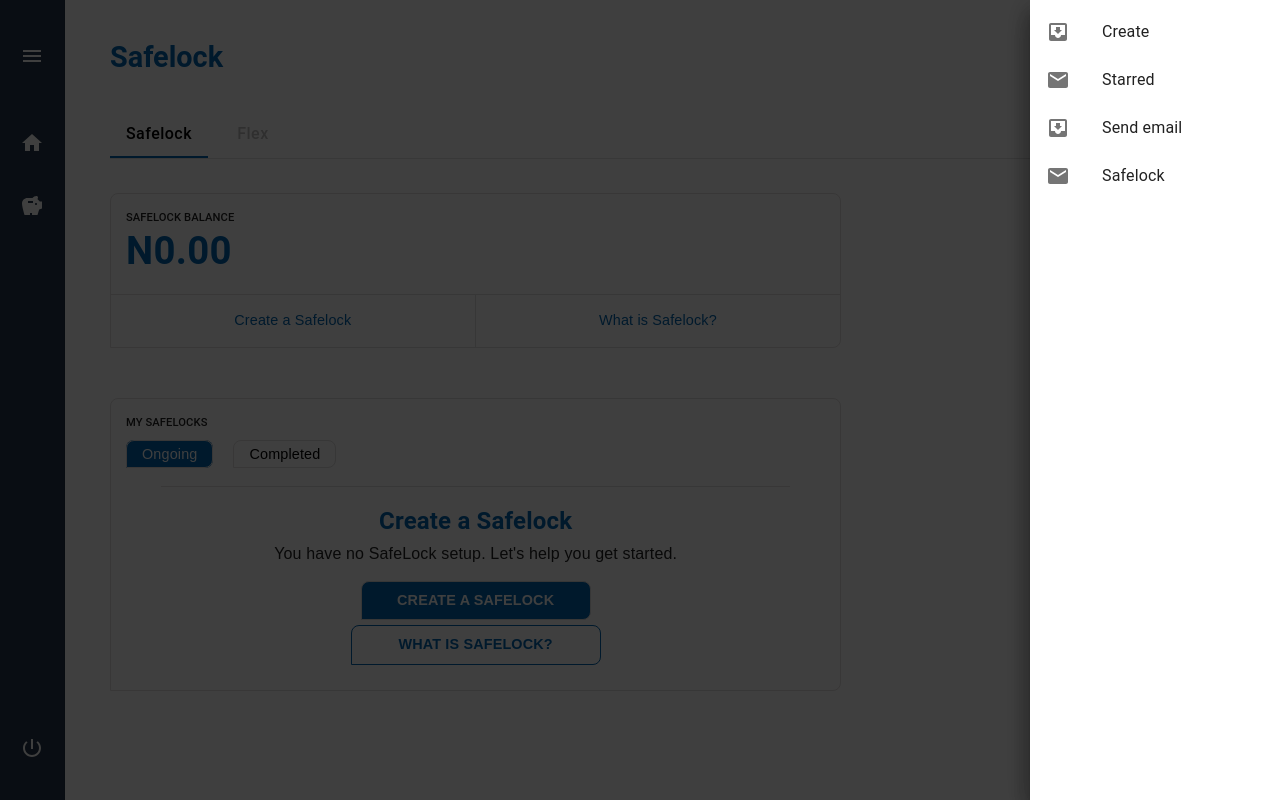
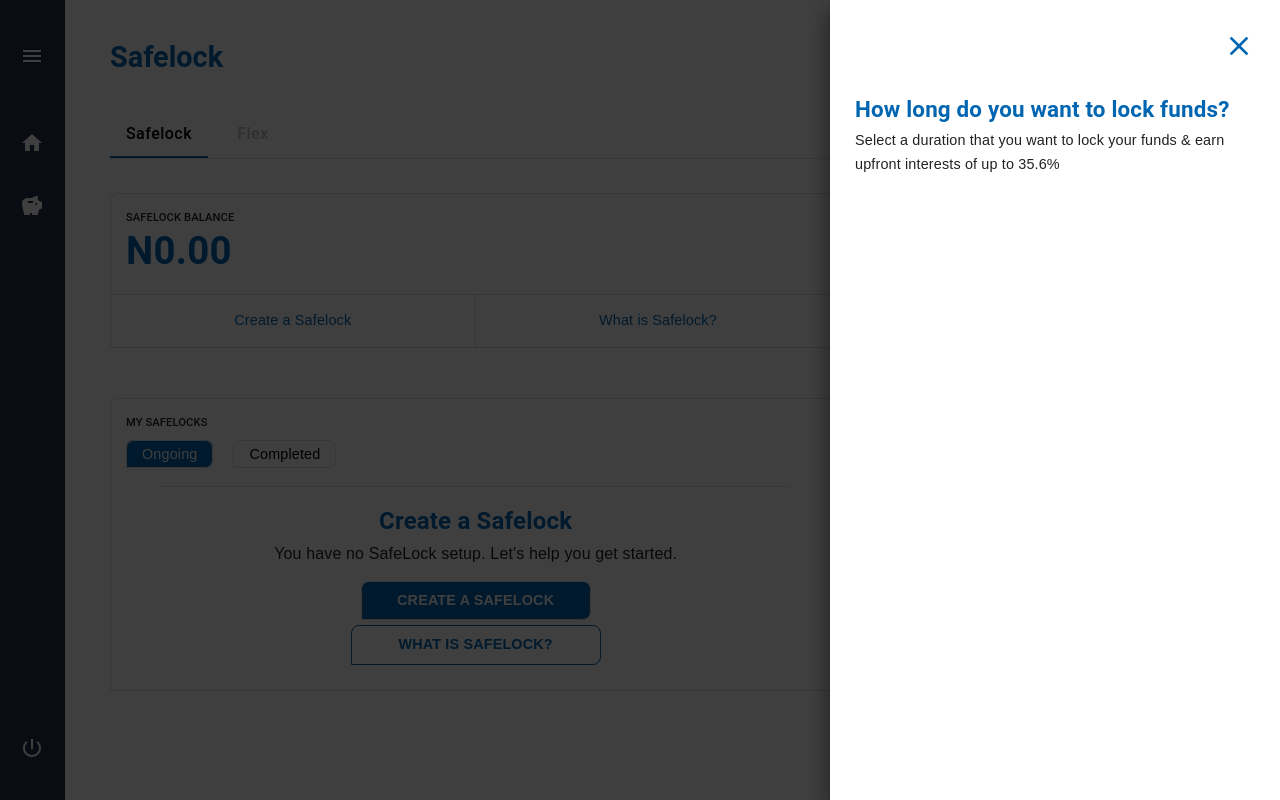
Before and after one commit to Ubongg/piggy-clone, a Next.js app: page /safelock in a window 1280 px wide. Both pictures are taken after a click on the element "Create a Safelock". Built offline with nearby package versions, Linux system fonts and the light colour scheme.

Commit message:
started styling make safelock component

```diff
--- a/package.json
+++ b/package.json
@@ -20,7 +20,7 @@
     "eslint-config-next": "13.4.19",
     "mongodb": "^6.0.0",
     "mongoose": "^6.11.1",
-    "next": "13.4.19",
+    "next": "^13.5.4",
     "next-auth": "^4.23.1",
     "react": "18.2.0",
     "react-dom": "18.2.0",
--- a/src/app/layout.js
+++ b/src/app/layout.js
@@ -1,6 +1,7 @@
 import "./globals.css";
 import { Inter } from "next/font/google";
-import { Box, ThemeProvider } from "@mui/material";
+import { Box } from "@mui/material";
+import { ThemeProvider } from "@mui/material/styles";
 import { theme } from "@/components/theme/theme";
 import Sidebar from "@/components/sidebar/Sidebar";
 import { AppProvider } from "@/components/context/context";
--- a/src/app/safelock/page.jsx
+++ b/src/app/safelock/page.jsx
@@ -6,9 +6,9 @@ import { useTheme } from "@mui/material/styles";
 import ProfileButton from "@/components/profileButton/ProfileButton";
 import { TabPanel, TabList, TabContext } from "@mui/lab";
 import React, { useState } from "react";
-import CreateSafelock from "@/components/createSafelock/createSafelock";
 import AboutSafelock from "@/components/aboutSafelock/AboutSafelock";
 import { useGlobalContext } from "@/components/context/context";
+import MakeSafelock from "@/components/makeSafelock/MakeSafelock";
 
 const Safelock = () => {
   const theme = useTheme();
@@ -26,20 +26,6 @@ const Safelock = () => {
   const handleChange = (event, newValue) => {
     setValue(newValue);
   };
-
-  const createSafelockList = (anchor) => (
-    <CreateSafelock
-      toggleCreateSafelockDrawer={toggleCreateSafelockDrawer}
-      anchor={anchor}
-    />
-  );
-
-  const aboutSafelockList = (anchor) => (
-    <AboutSafelock
-      toggleAboutSafelockDrawer={toggleAboutSafelockDrawer}
-      anchor={anchor}
-    />
-  );
 
   return (
     <Box
@@ -168,7 +154,10 @@ const Safelock = () => {
                       open={createSafelock[anchor]}
                       onClose={toggleCreateSafelockDrawer(anchor, false)}
                     >
-                      {createSafelockList(anchor)}
+                      <MakeSafelock
+                        toggleCreateSafelockDrawer={toggleCreateSafelockDrawer}
+                        anchor={anchor}
+                      />
                     </Drawer>
                   </React.Fragment>
                 ))}
@@ -193,7 +182,10 @@ const Safelock = () => {
                       open={aboutSafelock[anchor]}
                       onClose={toggleAboutSafelockDrawer(anchor, false)}
                     >
-                      {aboutSafelockList(anchor)}
+                      <AboutSafelock
+                        toggleAboutSafelockDrawer={toggleAboutSafelockDrawer}
+                        anchor={anchor}
+                      />
                     </Drawer>
                   </React.Fragment>
                 ))}
@@ -346,7 +338,10 @@ const Safelock = () => {
                       open={createSafelock[anchor]}
                       onClose={toggleCreateSafelockDrawer(anchor, false)}
                     >
-                      {createSafelockList(anchor)}
+                      <MakeSafelock
+                        toggleCreateSafelockDrawer={toggleCreateSafelockDrawer}
+                        anchor={anchor}
+                      />
                     </Drawer>
                   </React.Fragment>
                 ))}
@@ -380,7 +375,10 @@ const Safelock = () => {
                       open={aboutSafelock[anchor]}
                       onClose={toggleAboutSafelockDrawer(anchor, false)}
                     >
-                      {aboutSafelockList(anchor)}
+                      <AboutSafelock
+                        toggleAboutSafelockDrawer={toggleAboutSafelockDrawer}
+                        anchor={anchor}
+                      />
                     </Drawer>
                   </React.Fragment>
                 ))}
--- a/src/components/aboutSafelock/AboutSafelock.jsx
+++ b/src/components/aboutSafelock/AboutSafelock.jsx
@@ -30,10 +30,11 @@ const AboutSafelock = ({ toggleAboutSafelockDrawer, anchor }) => {
           justifyContent: "flex-end",
           color: safeColor,
           cursor: "pointer",
+          fontSize: "2.5rem",
         }}
         onClick={toggleAboutSafelockDrawer(anchor, false)}
       >
-        <CloseIcon />
+        <CloseIcon style={{ fontSize: "2rem" }} />
       </Box>
       <Box
         sx={{
--- a/src/components/context/context.js
+++ b/src/components/context/context.js
@@ -1,12 +1,12 @@
 "use client";
 
 import React, { useState, useContext } from "react";
-import Activities from "../activities/Activities";
 
 const AppContext = React.createContext();
 
 const AppProvider = ({ children }) => {
   const safeColor = "#0066b2";
+  const greyBorder = "rgb(224, 222, 222)";
 
   const [open, setOpen] = React.useState(false);
 
@@ -81,13 +81,6 @@ const AppProvider = ({ children }) => {
     setAboutSafelock({ ...aboutSafelock, [anchor]: open });
   };
 
-  const activitiesList = (anchor) => (
-    <Activities
-      toggleActivitiesDrawer={toggleActivitiesDrawer}
-      anchor={anchor}
-    />
-  );
-
   return (
     <AppContext.Provider
       value={{
@@ -100,11 +93,11 @@ const AppProvider = ({ children }) => {
         withdraw,
         toggleTopUpDrawer,
         toggleWithdrawDrawer,
-        activitiesList,
         createSafelock,
         aboutSafelock,
         toggleAboutSafelockDrawer,
         toggleCreateSafelockDrawer,
+        greyBorder,
       }}
     >
       {children}
--- a/src/components/createSafelock/CreateSafelock.jsx
+++ /dev/null
@@ -1,35 +0,0 @@
-import {
-  Box,
-  List,
-  ListItem,
-  ListItemButton,
-  ListItemIcon,
-  ListItemText,
-} from "@mui/material";
-import InboxIcon from "@mui/icons-material/MoveToInbox";
-import MailIcon from "@mui/icons-material/Mail";
-
-const CreateSafelock = ({ toggleCreateSafelockDrawer, anchor }) => {
-  return (
-    <Box
-      sx={{ width: 250 }}
-      role="presentation"
-      onClick={toggleCreateSafelockDrawer(anchor, false)}
-      onKeyDown={toggleCreateSafelockDrawer(anchor, false)}
-    >
-      <List>
-        {["Create", "Starred", "Send email", "Safelock"].map((text, index) => (
-          <ListItem key={text} disablePadding>
-            <ListItemButton>
-              <ListItemIcon>
-                {index % 2 === 0 ? <InboxIcon /> : <MailIcon />}
-              </ListItemIcon>
-              <ListItemText primary={text} />
-            </ListItemButton>
-          </ListItem>
-        ))}
-      </List>
-    </Box>
-  );
-};
-export default CreateSafelock;
--- /dev/null
+++ b/src/components/makeSafelock/MakeSafelock.jsx
@@ -0,0 +1,67 @@
+import { Box, Typography, Drawer } from "@mui/material";
+import { useTheme } from "@mui/material/styles";
+import CloseIcon from "@mui/icons-material/Close";
+import { useGlobalContext } from "../context/context";
+import React from "react";
+
+const MakeSafelock = ({ toggleCreateSafelockDrawer, anchor }) => {
+  const theme = useTheme();
+  const { safeColor, greyBorder } = useGlobalContext();
+
+  return (
+    <Box
+      sx={{
+        display: "flex",
+        flexDirection: "column",
+        width: 450,
+        height: "100vh",
+        padding: "30px 25px",
+        [theme.breakpoints.down("xs")]: {
+          width: "100vw",
+        },
+      }}
+      role="presentation"
+      onKeyDown={toggleCreateSafelockDrawer(anchor, false)}
+    >
+      <Box
+        sx={{
+          display: "flex",
+          alignItems: "flex-end",
+          justifyContent: "flex-end",
+          cursor: "pointer",
+          fontSize: "2.5rem",
+          color: safeColor,
+        }}
+        onClick={toggleCreateSafelockDrawer(anchor, false)}
+      >
+        <CloseIcon style={{ fontSize: "2rem" }} />
+      </Box>
+      <Box
+        sx={{
+          my: "30px",
+        }}
+      >
+        <Typography
+          variant="h6"
+          color={safeColor}
+          sx={{
+            fontSize: "1.4rem",
+            fontWeight: 600,
+          }}
+        >
+          How long do you want to lock funds?
+        </Typography>
+        <Typography
+          variant="p"
+          sx={{
+            fontSize: "0.9rem",
+          }}
+        >
+          Select a duration that you want to lock your funds & earn upfront
+          interests of up to 35.6%
+        </Typography>
+      </Box>
+    </Box>
+  );
+};
+export default MakeSafelock;
--- a/src/components/theme/theme.js
+++ b/src/components/theme/theme.js
@@ -1,6 +1,6 @@
 "use client";
 
-import { createTheme } from "@mui/material";
+import { createTheme } from "@mui/material/styles";
 
 export const theme = createTheme({
   palette: {
```
Also changed, not shown: src/app/flex/page.jsx (+12 -12 lines), src/app/page.js (+9 -4 lines), 1 other file (tests, documents, lock files or other folders).
